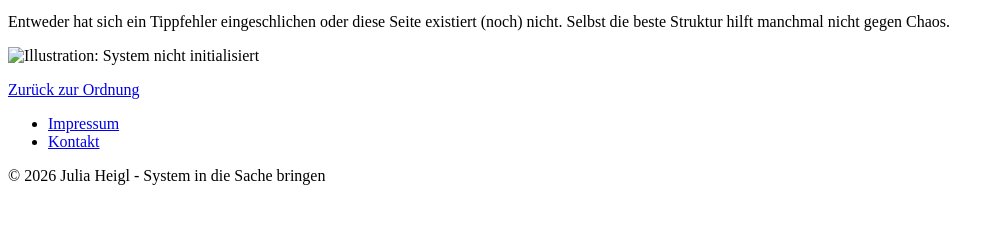
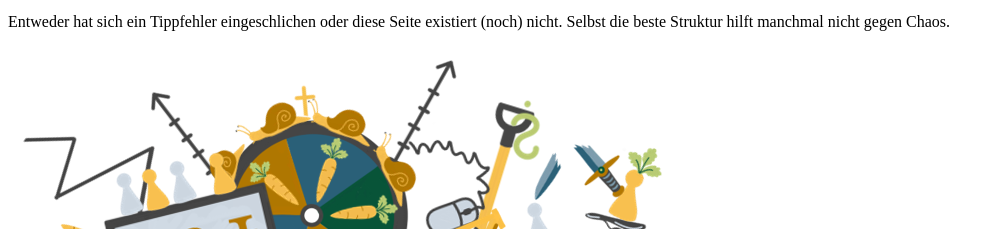
Before and after one commit to IU-Webprogrammierung/webprogrammierung-JuliaHeigl, a plain HTML site: page 404.html in a window 1280 px wide. Shown: the part 571-800 px from the top of the page, without its empty margins (0-1004 px from the left). Drawn offline with Linux system fonts and the light colour scheme.

Commit message:
Add images again
Previous commit failed

```diff
--- a/404.html
+++ b/404.html
@@ -49,7 +49,7 @@
             Selbst die beste Struktur hilft manchmal nicht gegen Chaos.
         </p>
 
-        <img src="xy" alt="Illustration: System nicht initialisiert">
+        <img src="assets/images/404haufen.png" alt="Illustration: System nicht initialisiert">
 
         <p>
             <a href="index.html" class="button">Zurück zur Ordnung</a>
```
Also changed, not shown: index.html (+1 -1 lines), assets/images/404haufen.PNG (added), assets/images/fahrrad.png, assets/images/gaming-offline.png, assets/images/gaming-online.png, assets/images/garten.png, assets/images/quiz.png, assets/images/wandern.png.
